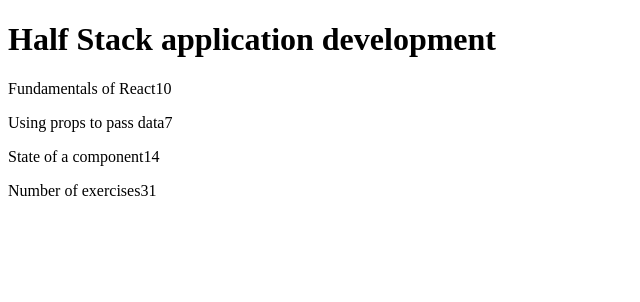
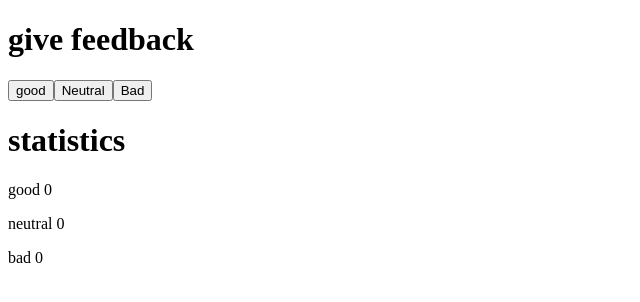
Before and after one commit to jhon7161/parte1, a React (Vite) app: page / in a window 1280 px wide. Shown: the top 302 px of the page, without its empty margins (0-640 px from the left). Built offline with nearby package versions, Linux system fonts and the light colour scheme.

Commit message:
part1.6: unicafe, paso 1

```diff
--- a/src/App.jsx
+++ b/src/App.jsx
@@ -1,51 +1,32 @@
-const Header = ({ course }) => {
-  return <h1>{course}</h1>;
-};
-const Content =({parts}) =>{
-  return(
-    <div>
-      <p>
-        {parts[0].name}{parts[0].exercises}
-      </p>
-      <p>
-        {parts[1].name}{parts[1].exercises}
-      </p>
-      <p>
-        {parts[2].name}{parts[2].exercises}
-      </p>
-    </div>
-  )
-};
-const Total=({parts}) =>{
-  return<p>Number of exercises{parts[0].exercises+parts[1].exercises+parts[2].exercises}</p>;
+import { useState } from "react";
+
+const App = () => {
+  const [good, setGood] = useState(0);
+  const [neutral, setNeutral] = useState(0);
+  const [bad, setBad] = useState(0);
+
+  const handleGoodClick = () => {
+    setGood(good + 1);
+  };
+  const handleNeutralClick = () => {
+    setNeutral(neutral + 1);
+  };
+  const handleBadClick = () => {
+    setBad(bad + 1);
+  };
+
+  return (
+    <>
+      <h1>give feedback</h1>
+      <button onClick={handleGoodClick}>good</button>
+      <button onClick={handleNeutralClick}>Neutral</button>
+      <button onClick={handleBadClick}>Bad</button>
+      <h1>statistics</h1>
+      <p>good {good}</p>
+      <p>neutral {neutral}</p>
+      <p>bad {bad}</p>
+    </>
+  );
 };
 
-
-const App = () => {
-  const course = {
-    name: 'Half Stack application development',
-    parts: [
-      {
-        name: 'Fundamentals of React',
-        exercises: 10
-      },
-      {
-        name: 'Using props to pass data',
-        exercises: 7
-      },
-      {
-        name: 'State of a component',
-        exercises: 14
-      }
-    ]
-  }
-  return (
-    <div>
-      <Header course={course.name}/>
-      <Content parts={course.parts}/>
-      <Total parts={course.parts}/>
-    </div>
-  )
-}
-
 export default App;
```
